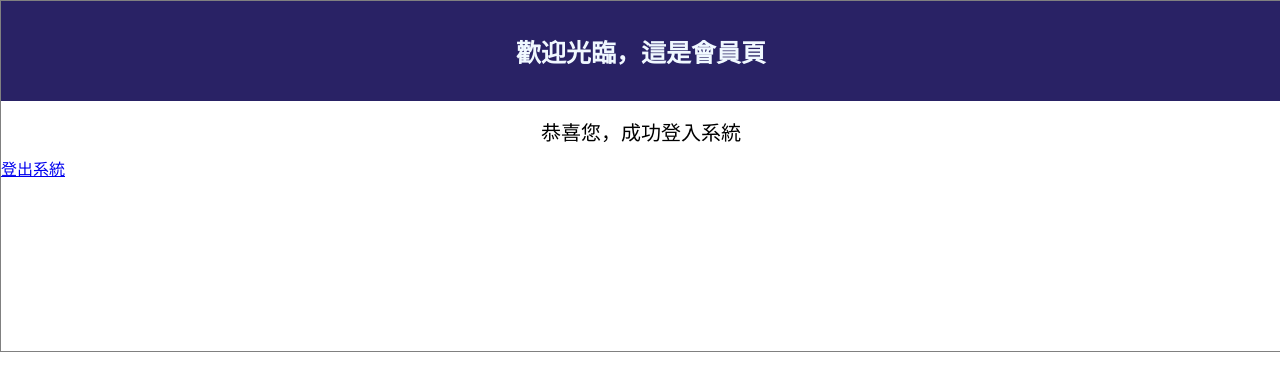
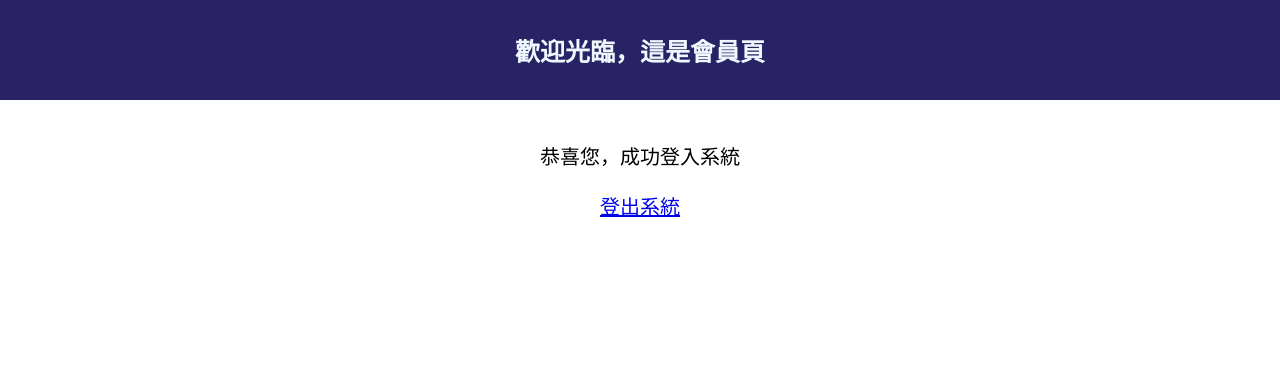
Before and after one commit to WilliamTsai1227/WeHelp-, a plain HTML site: page week4/templates/success_page.html in a window 1280 px wide. Drawn offline with Linux system fonts and the light colour scheme.

Commit message:
Add files via upload

```diff
--- a/week4/static/error_page.css
+++ b/week4/static/error_page.css
@@ -4,10 +4,7 @@ body{
 #login_block{
     flex: none;
     display: grid;
-    grid-template-rows: 30% 60%;
     width: 100%;
-    border: solid;
-    border-color: gray;
     border-width:1px ;
 }
 #title_block{
@@ -26,13 +23,13 @@ body{
 
 #content_block{
     display: block;
-    grid-template-rows: 1fr 3fr ;
     width: 100%;
     height: 250px;
+    margin-top: 30px;
     justify-content: center;
     align-items: center;
 }
-#login_system_div{
+#error_system_div{
     display: flex;
     justify-content: center;
     align-items: center;
@@ -40,3 +37,8 @@ body{
     height: 50px;
     font-size: 20px;
 }
+#back_to_login_page{
+    display: flex;
+    justify-content: center;
+    align-items: center;
+}
--- a/week4/static/login_page.js
+++ b/week4/static/login_page.js
@@ -2,7 +2,6 @@
 document.addEventListener("DOMContentLoaded", function() {
     let loginButton = document.querySelector("#login_button");
     let checkBox = document.querySelector("#check_box input[type='checkbox']");
-
     loginButton.addEventListener("click", function(event) {
         if (!checkBox.checked) {
             event.preventDefault();
--- a/week4/static/success_page.css
+++ b/week4/static/success_page.css
@@ -4,10 +4,7 @@ body{
 #login_block{
     flex: none;
     display: grid;
-    grid-template-rows: 30% 60%;
     width: 100%;
-    border: solid;
-    border-color: gray;
     border-width:1px ;
 }
 #title_block{
@@ -26,7 +23,7 @@ body{
 
 #content_block{
     display: block;
-    grid-template-rows: 1fr 3fr ;
+    margin-top: 30px;
     width: 100%;
     height: 250px;
     justify-content: center;
@@ -40,3 +37,11 @@ body{
     height: 50px;
     font-size: 20px;
 }
+#logout{
+    display: flex;
+    justify-content: center;
+    align-items: center;
+    width: 100%;
+    height: 50px;
+    font-size: 20px;
+}
```
